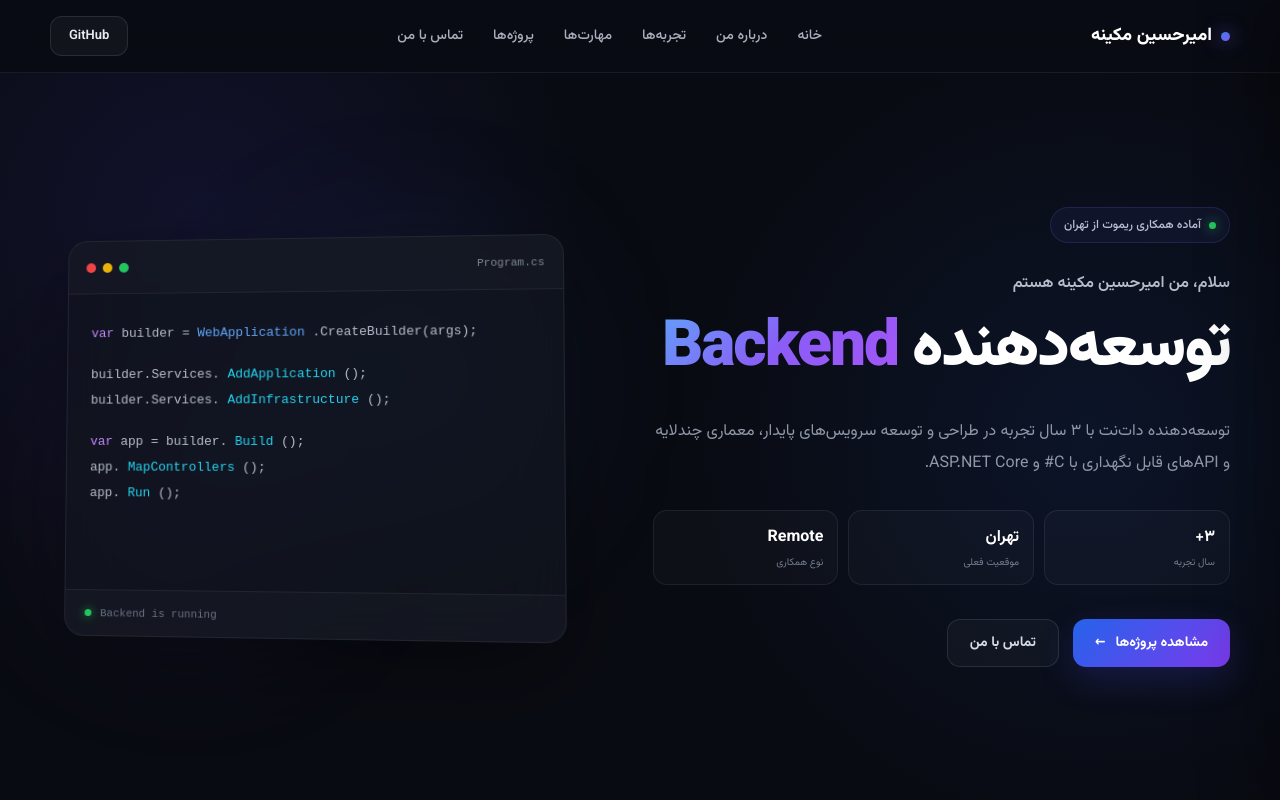
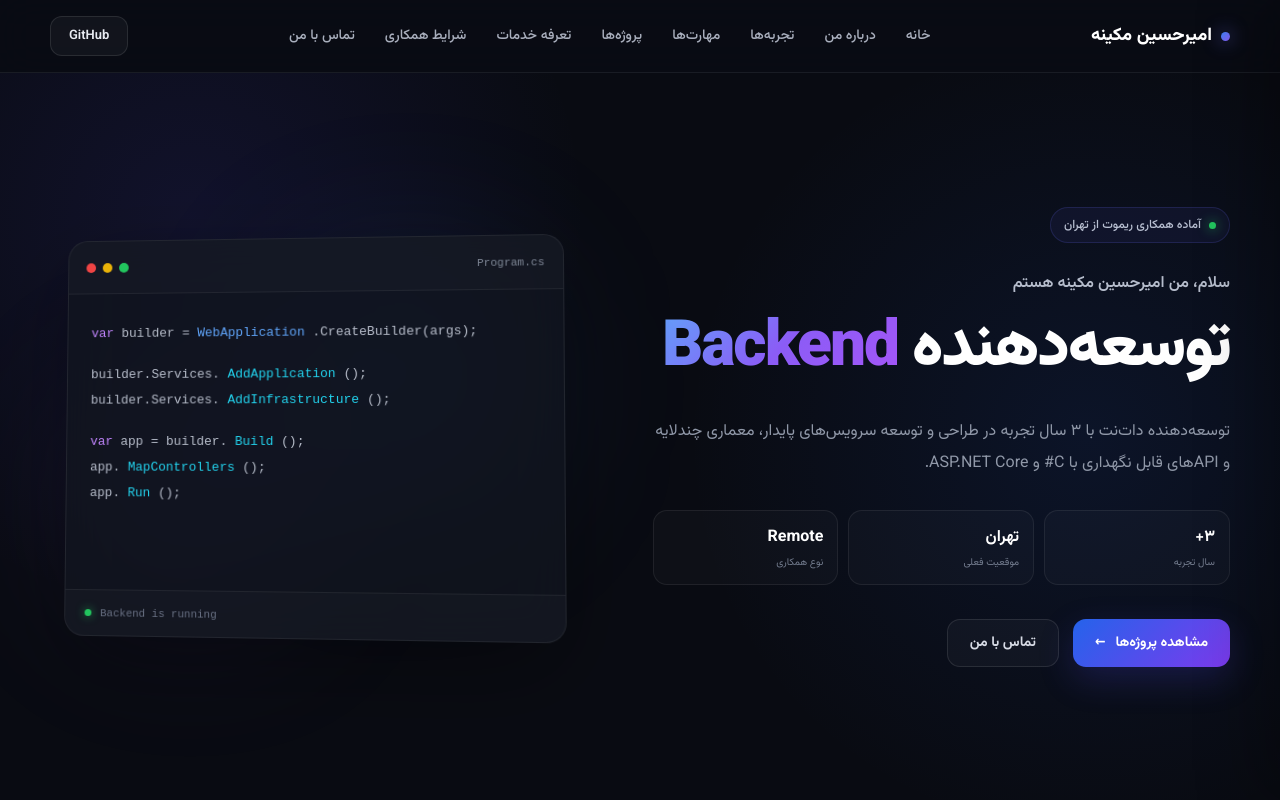
Before and after one commit to amirhosseinmakineh/amirhosseinportforio, an Angular app: page / in a window 1280 px wide. Shown: the top 800 px of the page. Built offline with nearby package versions, Linux system fonts and the light colour scheme.

Commit message:
feat: wire pricing and agreement into portfolio navigation

```diff
--- a/src/app/components/navbar/navbar.html
+++ b/src/app/components/navbar/navbar.html
@@ -16,6 +16,8 @@
       <a href="#experience">تجربه‌ها</a>
       <a href="#skills">مهارت‌ها</a>
       <a href="#projects">پروژه‌ها</a>
+      <a href="#services">تعرفه خدمات</a>
+      <a href="#contract">شرایط همکاری</a>
       <a href="#contact">تماس با من</a>
     </nav>
 
@@ -112,6 +114,9 @@
       تجربه‌ها
     </a>
 
+    <a href="#services" (click)="closeMenu()">تعرفه خدمات</a>
+    <a href="#contract" (click)="closeMenu()">شرایط همکاری</a>
+
     <a
       href="#contact"
       (click)="closeMenu()"
```
